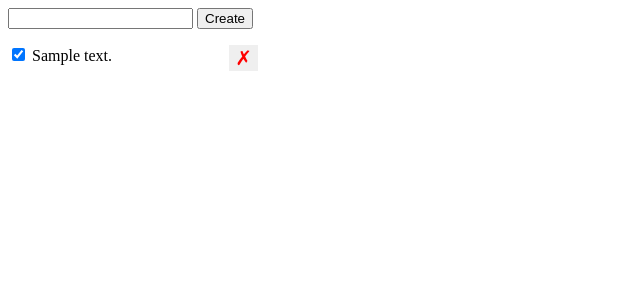
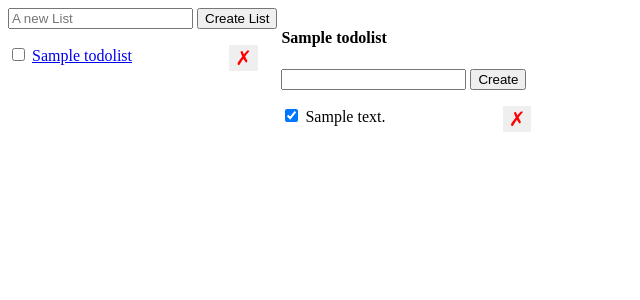
Before and after one commit to linfeijing2/todo_app, a Flask app: page /todolists/1 in a window 1280 px wide. Shown: the top 300 px of the page, without its empty margins (0-640 px from the left). Run offline with Flask 2, Linux system fonts and the light colour scheme; tables that the repository leaves empty hold one stand-in row (values such as "Sample post").

Commit message:
fully worked todo-app

```diff
--- a/app.py
+++ b/app.py
@@ -1,6 +1,7 @@
 from flask import Flask, render_template, request, redirect, url_for, jsonify,abort
 from flask_sqlalchemy import SQLAlchemy
 from flask_migrate import Migrate
+import sys
 # named after name of file
 app = Flask(__name__)
 app.config['SQLALCHEMY_DATABASE_URI'] = 'postgresql://jlf:myPassword@localhost:5432/todoapp'
@@ -23,9 +24,9 @@ class TodoList(db.Model):
     id = db.Column(db.Integer, primary_key=True)
     name = db.Column(db.String(), nullable=False)
     #childen name = db.relationship('Childclass', backref='customized parent reference'))
-    todos = db.relationship('Todo', backref='todoparent', lazy=True)
+    todoitem = db.relationship('Todo', backref='todoparent', lazy=True)
 
-
+#############################################################################################
 # db.create_all()
 @app.route('/todos/create', methods=['POST'])
 def create_todo():
@@ -33,11 +34,13 @@ def create_todo():
     body = {}
     try:
         description = request.get_json()['description']
-        todo = Todo(description=description)
+        list_id = request.get_json()['list_id']
+        todo = Todo(description=description, completed=False, todolist_id=list_id)
         db.session.add(todo)
         db.session.commit()
         body['description'] = todo.description
-        # body['completed'] = todo.completed
+        body['id'] = todo.id
+        body['completed'] = todo.completed
     except:
         error = True
         db.session.rollback()
@@ -54,7 +57,6 @@ def create_todo():
 def set_completed_todo(todo_id):
   try:
     completed = request.get_json()['completed']
-    print('completed', completed)
     todo = Todo.query.get(todo_id)
     todo.completed = completed
     db.session.commit()
@@ -69,6 +71,7 @@ def set_completed_todo(todo_id):
 def delete_todo(todo_id):
   try:
     todo = Todo.query.get(todo_id)
+    print(todo)
     db.session.delete(todo)
     db.session.commit()
   except:
@@ -77,17 +80,84 @@ def delete_todo(todo_id):
     db.session.close()
   return redirect(url_for('index'))
 
+#########################################################################
+
+
+
+@app.route('/lists/create', methods=['POST'])
+def create_list():
+    error = False
+    body = {}
+    try:
+        list_name = request.get_json()['list_name']
+        todolist = TodoList(name=list_name)
+        db.session.add(todolist)
+        db.session.commit()
+        body['id'] = todolist.id
+        body['list_name'] = todolist.name
+        # body['completed'] = todo.completed
+    except:
+        error = True
+        db.session.rollback()
+        print(sys.exc_info())
+    finally:
+        db.session.close()
+    if error:
+        abort (400)
+    else:
+        return jsonify(body)
+
+@app.route('/todolists/<list_id>/set-completed', methods=['POST'])
+def set_completed_list(list_id):
+    error = False
+    try:
+        list = TodoList.query.get(list_id)
+        for todo in list.todoitem:
+            todo.completed = True
+        db.session.commit()
+    except:
+        db.session.rollback()
+
+        error = True
+    finally:
+        db.session.close()
+    if error:
+        abort(500)
+    else:
+        return '', 200
+
+@app.route('/todolists/<list_id>/delete', methods=['DELETE'])
+def delete_list(list_id):
+    error = False
+    try:
+        list = TodoList.query.get(list_id)
+        for todo in list.todoitem:
+            db.session.delete(todo)
+        db.session.delete(list)
+        db.session.commit()
+    except:
+        db.session.rollback()
+        error = True
+    finally:
+        db.session.close()
+    if error:
+        abort(500)
+    else:
+        return jsonify({'success': True})
+
 # route the page to the list_id
 @app.route('/todolists/<todolist_id>')
 def get_todo_list(todolist_id):
     return render_template('index.html',
-    data=Todo.query.filter_by(todolist_id=todolist_id).order_by('id').all())
+    lists = TodoList.query.all(),
+    active_list = TodoList.query.get(todolist_id),
+    todos = Todo.query.filter_by(todolist_id=todolist_id).order_by('id').all())
     # return render_template('index.html', data=Todo.query.all())
 
 # route that listens to homepage
 @app.route('/')
 def index():
-    return redirect(url_for('get_todo_list'), todolist_id = 1)
+    return redirect(url_for('get_todo_list', todolist_id = 1))
 
 if __name__ == '__main__':
    app.run(host="127.0.0.1")
--- a/templates/index.html
+++ b/templates/index.html
@@ -23,55 +23,113 @@
               font-size: 20px;
               cursor: pointer;
             }
+            .lists-wrapper, .todos-wrapper{
+                display: inline-block;
+                vertical-align: top;
+            }
         </style>
     </head>
 
     <body>
         <div id="error" class="hidden">Something went wrong!</div>
+        <div class="lists-wrapper">
+            <form id="create_list_form">
+                <input type="text" id="list_name" name="list_name" placeholder="A new List" data-id="{{ active_list.id }}"/>
+                <input type="submit" value="Create List" />
+            </form>
+            <ul id="lists">
+                {% for list in lists %}
+                <li id="list-item">
+                    <input class="check-list-completed" data-id="{{ list.id }}" type="checkbox" {% if list.completed %} checked {% endif %}/>
+                    <a href="/todolists/{{list.id}}">{{list.name}}</a>
+                    <button class="delete-list" data-id="{{ list.id }}">&cross;</button>
+                </li>
+                {% endfor %}
+            </ul>
+        </div>
+
+        <div class="todos-wrapper">
+            <h4>{{ active_list.name }}</h4>
             <form id="form">
+                <input type="hidden" id="list_id" value="{{ active_list.id }}"/>
                 <input type="text" id="description" name="description" />
                 <input type="submit" value="Create" />
             </form>
 
             <ul id="todos">
-            {% for d in data %}
+                {% for todo in todos %}
                 <li id="todo-item">
-                <input class="check-completed" data-id="{{ d.id }}" type="checkbox" {% if d.completed %} checked {% endif %}/>
-                {{d.description}}
-                <button class="delete" data-id="{{ d.id }}">&cross;</button>
+                    <input class="check-todo-completed" data-id="{{ todo.id }}" type="checkbox" {% if todo.completed %} checked {% endif %}/>
+                    {{todo.description}}
+                    <button class="delete-todo" data-id="{{ todo.id }}">&cross;</button>
                 </li>
                 {% endfor %}
             </ul>
+        </div>
+
         <script>
-          // to delete items
-          const deletebtns = document.querySelectorAll('.delete');
-          for (let i = 0; i < deletebtns.length; i++) {
-            const deletebtn = deletebtns[i];
-            deletebtn.onclick = function(e){
-              alert("button was clicked");
-              const elementID = e.target.dataset['id'];
 
-              fetch('/todos/' + elementID + '/delete', {
-                    method: 'DELETE',
-                    // body: JSON.stringify({
-                    // 'completed': newCompleted
-                    // }),
-                    // headers: {
-                    // 'Content-Type': 'application/json'
-                    // }
+
+
+
+            // create todo item
+            document.getElementById('form').onsubmit = function(e) {
+            e.preventDefault();
+            fetch('/todos/create', {
+                    method: 'POST',
+                    body: JSON.stringify({
+                        'description': document.getElementById('description').value,
+                        'list_id': document.getElementById('list_id').value
+                    }),
+                    headers: {
+                        'Content-Type': 'application/json'
+                    }
                 })
-                .then(function() {
-                    document.getElementById('error').className = 'hidden';
+                .then(function(response) {
+                    return response.json();
+                })
+                .then(function(jsonResponse) {
+                    console.log(jsonResponse);
+                    const liItem= document.createElement('LI');
+                    liItem.innerHTML = jsonResponse['description'];
+                    document.getElementById('todos').appendChild(liItem);
+                    document.getElementById('error').className='hidden';
+                    window.location.reload(true);
                 })
                 .catch(function() {
-                    document.getElementById('error').className = '';
+                    document.getElementById('error').className='';
                     })
             }
+
+            // create a list
+            document.getElementById('create_list_form').onsubmit = function(e) {
+            e.preventDefault();
+            fetch('/lists/create', {
+                    method: 'POST',
+                    body: JSON.stringify({
+                        'list_name': document.getElementById('list_name').value
+                    }),
+                    headers: {
+                        'Content-Type': 'application/json'
                     }
-
-
-            // to make checkbox of the list
-            const checkboxes = document.querySelectorAll('.check-completed');
+                })
+                .then(function(response) {
+                    return response.json();
+                })
+                .then(function(jsonResponse) {
+                    console.log(jsonResponse);
+                    const liItem= document.createElement('LI');
+                    liItem.innerHTML = jsonResponse['list_name'];
+                    document.getElementById('lists').appendChild(liItem);
+                    document.getElementById('error').className='hidden';
+                    window.location.reload(true);
+                })
+                .catch(function() {
+                    document.getElementById('error').className='';
+                    })
+            }
+            // to make checkbox of the todo
+            const checkboxes = document.querySelectorAll('.check-todo-completed');
             for (let i = 0; i < checkboxes.length; i++) {
                 const checkbox = checkboxes[i];
                 checkbox.onchange = function(e) {
@@ -95,30 +153,76 @@
                 }
             }
 
-            document.getElementById('form').onsubmit = function(e) {
-            e.preventDefault();
-            fetch('/todos/create', {
+            //check completed list
+            const listCheckboxes = document.querySelectorAll('.check-list-completed');
+            for (let i = 0; i < listCheckboxes.length; i++) {
+                const checkbox = listCheckboxes[i];
+                checkbox.onchange = function(e) {
+                if (e.target.checked){
+                    const listId = e.target.dataset['id'];
+                    fetch('/todolists/' + listId + '/set-completed', {
                             method: 'POST',
-                    body: JSON.stringify({
-                        'description': document.getElementById('description').value
-                    }),
                             headers: {
                             'Content-Type': 'application/json'
                             }
                         })
                         .then(function(response) {
-                    return response.json();
-                })
-                .then(function(jsonResponse) {
-                    console.log(jsonResponse);
-                    const liItem= document.createElement('LI');
-                    liItem.innerHTML = jsonResponse['description'];
-                    document.getElementById('todos').appendChild(liItem);
-                    document.getElementById('error').className='hidden';
+                            document.getElementById('error').className = 'hidden';
+                            const todoCheckboxes = document.querySelectorAll('.check-todo-completed');
+                            for (let i = 0; i < todoCheckboxes.length; i++) {
+                                const checkbox = todoCheckboxes[i];
+                                checkbox.checked = true;
+                            }
                         })
                         .catch(function() {
-                    document.getElementById('error').className='';
+                            document.getElementById('error').className = '';
                         })
+                    }
+                }
+            }
+
+            // to delete items
+            const deletebtns = document.querySelectorAll('.delete-todo');
+            for (let i = 0; i < deletebtns.length; i++) {
+                const deletebtn = deletebtns[i];
+                deletebtn.onclick = function(e) {
+                    console.log("Delete event: ", e);
+                    const todoId = e.target.dataset.id;
+                    fetch('/todos/'+ todoId + '/delete',{
+                        method: 'DELETE'
+                    }).then(function() {
+                        console.log('Parent?', e.target);
+                        const item = e.target.parentElement;
+                        item.remove();
+                        document.getElementById("error").className = "hidden";
+                        })
+                        .catch(function() {
+                        document.getElementById("error").className = "";
+                        });
+                };
+            }
+          // to delete list
+          const listdeletebtns = document.querySelectorAll(".delete-list");
+            for (let i = 0; i < listdeletebtns.length; i++) {
+                const deleteBtn = listdeletebtns[i];
+                deleteBtn.onclick = function(e) {
+                    alert("u have hit the delete button")
+                    console.log("Delete event: ", e);
+                    const listId = e.target.dataset.id;
+
+                    fetch('/todolists/'+ listId + '/delete',{
+                        method: 'DELETE'
+                    }).then(function() {
+                        // console.log('Parent?', e.target);
+                        // const item = e.target.parentElement;
+                        // item.remove();
+                        document.getElementById("error").className = "hidden";
+                        window.location.reload(true);
+                        })
+                        .catch(function(){
+                        document.getElementById("error").className = "";
+                        });
+                };
             }
         </script>
     </body>
```
Lines whose indentation alone changed are shown as unchanged.
